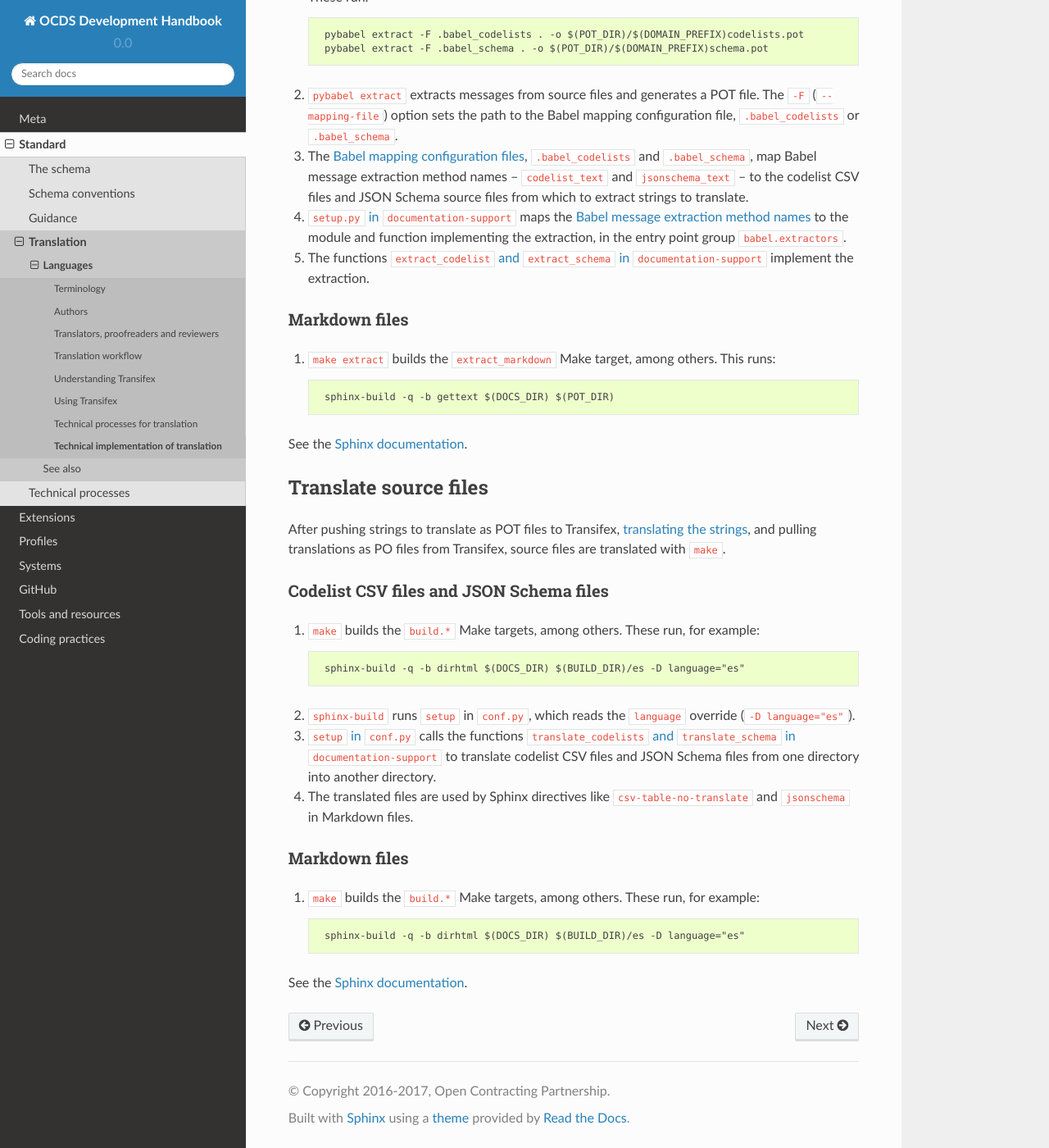
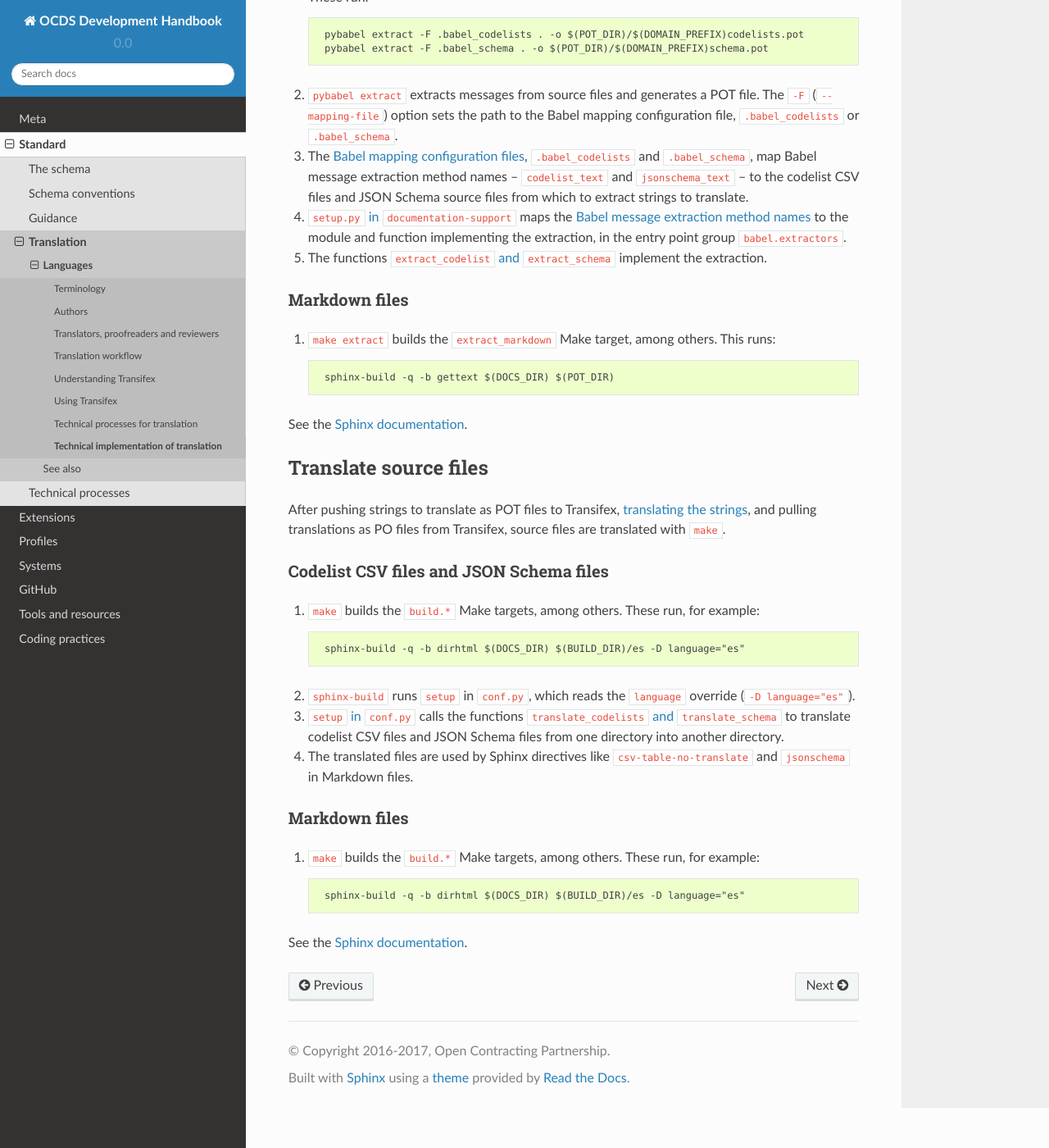
Before and after one commit to open-contracting/standard-development-handbook, a Sphinx documentation site: the page built from docs/standard/translation/implementation.md, in a window 1280 px wide and 1400 px high, scrolled down 601 px. Shown: the whole window at 82% size. Built offline with Sphinx 7.4.7 and the Read the Docs theme 2.0.0, drawn with Linux system fonts in a browser that asks for light colours.

Commit message:
Abbreviate some of the implementation details

```diff
--- a/docs/standard/translation/implementation.md
+++ b/docs/standard/translation/implementation.md
@@ -24,7 +24,7 @@ First, strings to translate are extracted from files with `make extract`.
 
 1. [`setup.py` in `documentation-support`](https://github.com/open-contracting/documentation-support/blob/master/setup.py#L7-L11) maps the [Babel message extraction method names](http://babel.pocoo.org/en/latest/messages.html#writing-extraction-methods) to the module and function implementing the extraction, in the entry point group `babel.extractors`.
 
-1. The functions [`extract_codelist` and `extract_schema` in `documentation-support`](https://github.com/open-contracting/documentation-support/blob/master/ocdsdocumentationsupport/babel_extractors.py) implement the extraction.
+1. The functions [`extract_codelist` and `extract_schema`](https://github.com/open-contracting/documentation-support/blob/master/ocdsdocumentationsupport/babel_extractors.py) implement the extraction.
 
 ### Markdown files
 
@@ -46,7 +46,7 @@ After pushing strings to translate as POT files to Transifex, [translating the s
 
 1. [`sphinx-build`](http://www.sphinx-doc.org/en/master/man/sphinx-build.html) runs `setup` in `conf.py`, which reads the `language` override (`-D language="es"`).
 
-1. [`setup` in `conf.py`](https://github.com/open-contracting/standard_profile_template/blob/master/docs/conf.py#L139) calls the functions [`translate_codelists` and `translate_schema` in `documentation-support`](https://github.com/open-contracting/documentation-support/blob/master/ocds_documentation_support/translation.py) to translate codelist CSV files and JSON Schema files from one directory into another directory.
+1. [`setup` in `conf.py`](https://github.com/open-contracting/standard_profile_template/blob/master/docs/conf.py#L139) calls the functions [`translate_codelists` and `translate_schema`](https://github.com/open-contracting/documentation-support/blob/master/ocds_documentation_support/translation.py) to translate codelist CSV files and JSON Schema files from one directory into another directory.
 
 1. The translated files are used by Sphinx directives like `csv-table-no-translate` and `jsonschema` in Markdown files.
 
```
